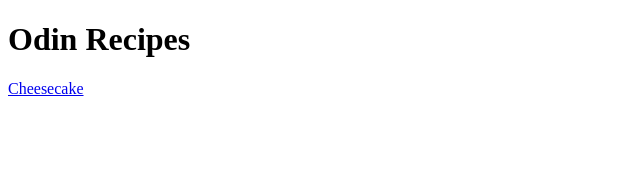
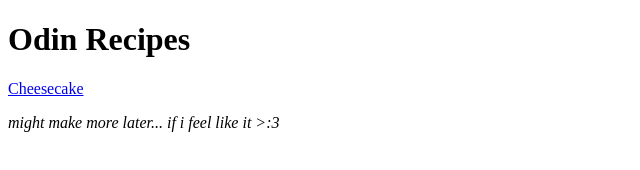
Before and after one commit to chrisbeltr/odin-learning, a plain HTML site: page projects/odin-recipes/index.html in a window 1280 px wide. Shown: the whole page, without its empty margins (0-640 px from the left). Drawn offline with Linux system fonts and the light colour scheme.

Commit message:
slight changes to recipes project

```diff
--- a/projects/odin-recipes/index.html
+++ b/projects/odin-recipes/index.html
@@ -9,7 +9,8 @@
 
 <body>
     <h1>Odin Recipes</h1>
-    <a href="recipes/cheesecake.html">Cheesecake</a>
+    <a style="display: block;" href="recipes/cheesecake.html">Cheesecake</a>
+    <p><em>might make more later... if i feel like it >:3</em></p>
 </body>
 
 </html>
```
Also changed, not shown: projects/odin-recipes/recipes/cheesecake.html (+0 -1 lines).
